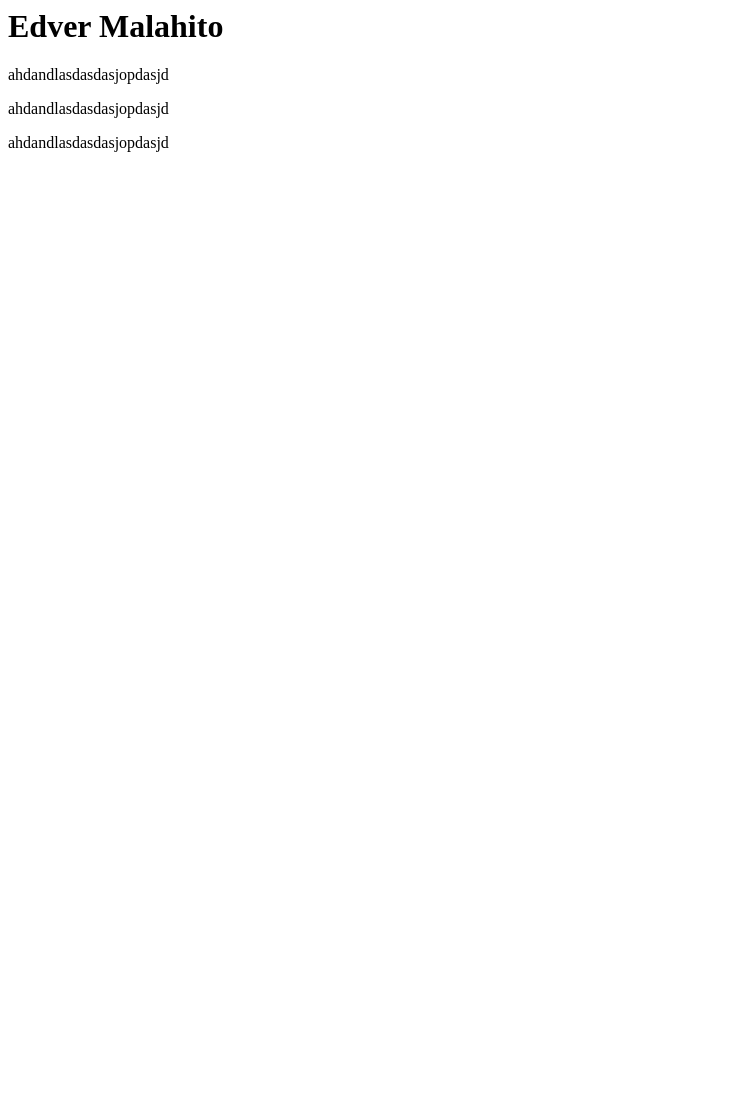
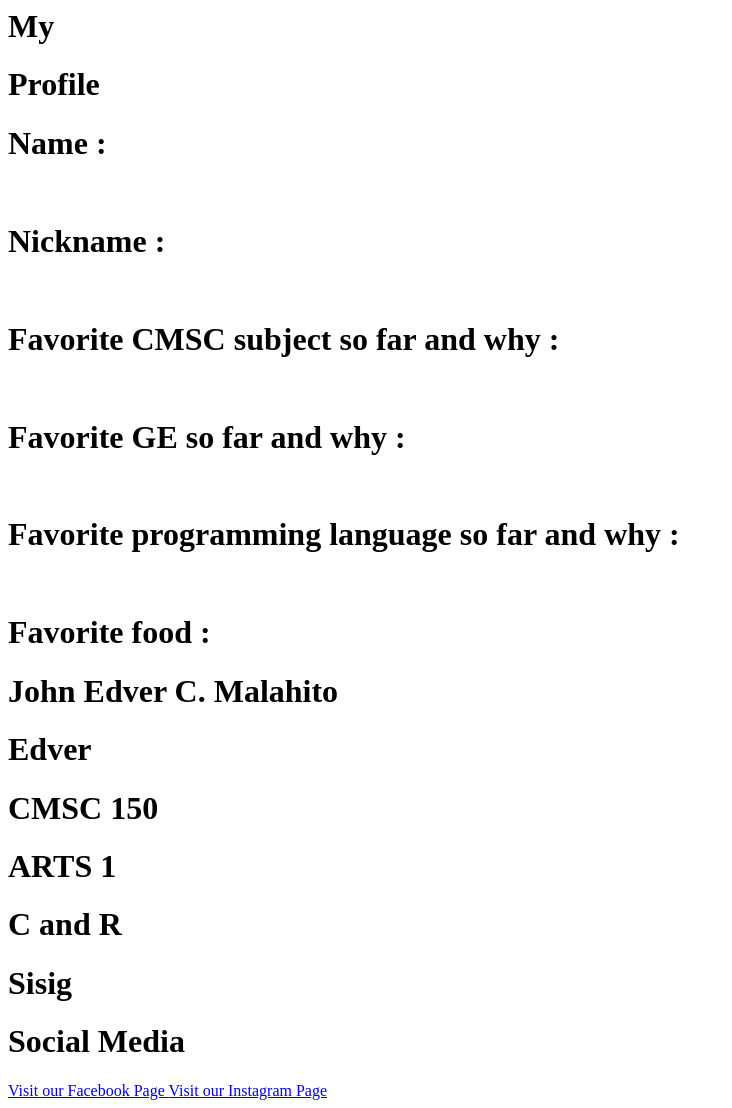
Before and after one commit to monarchedver/sample2, a plain HTML site: page index.html in a window 1280 px wide. Shown: the whole page, without its empty margins (0-732 px from the left). Before the commit the page ends 800 px from the top, so only its background shows below. Drawn offline with Linux system fonts and the light colour scheme.

Commit message:
seconcommit

```diff
--- a/index.html
+++ b/index.html
@@ -6,9 +6,33 @@
     <title>Document</title>
 </head>
 <body>
-    <h1>Edver Malahito</h1>
-    <p>ahdandlasdasdasjopdasjd</p>
-    <p>ahdandlasdasdasjopdasjd</p>
-    <p>ahdandlasdasdasjopdasjd</p>
+    <div class="title"><h1>My</h1></div>
+    <div class="tag"><h1>Profile</h1></div>
+    <div class="profile">
+        <h1>Name :</h1>
+        <br>
+        <h1>Nickname :</h1>
+        <br>
+        <h1>Favorite CMSC subject so far and why :</h1>
+        <br>
+        <h1>Favorite GE so far and why :</h1>
+        <br>
+        <h1>Favorite programming language so far and why :</h1>
+        <br>
+        <h1>Favorite food :</h1>
+    </div>
+
+    <h1 class="name">John Edver C. Malahito</h1>
+	<h1 class="nickname">Edver</h1>
+	<h1 class="favcmsc">CMSC 150</h1>
+	<h1 class="favge">ARTS 1</h1>
+	<h1 class="favlanguage">C and R</h1>
+	<h1 class="favfood">Sisig</h1>
+
+    <div class="socmed"><h1>Social Media</h1></div>
+    <div class="button">
+		<a href="https://www.facebook.com" class="btn"> Visit our Facebook Page </a>
+		<a href="https://www.instagram.com" class="btn"> Visit our Instagram Page </a>
+	</div>
 </body>
 </html>
```
